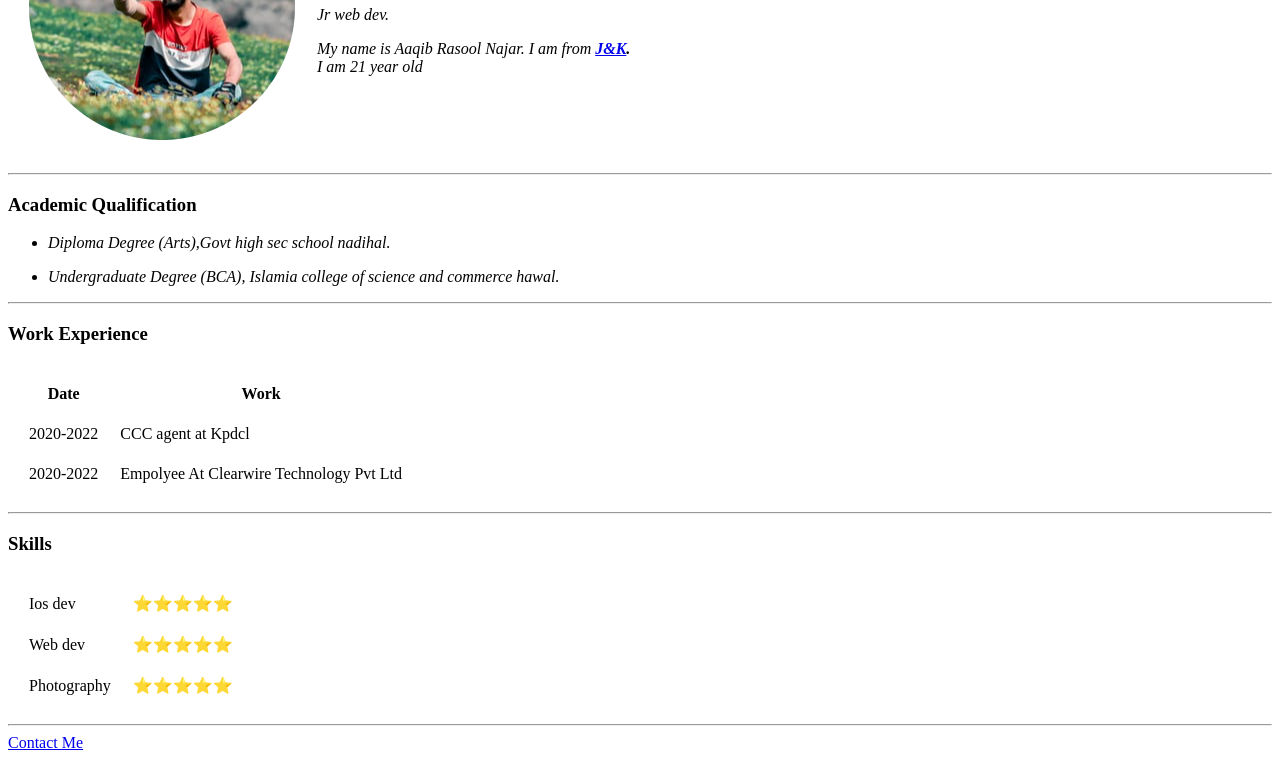
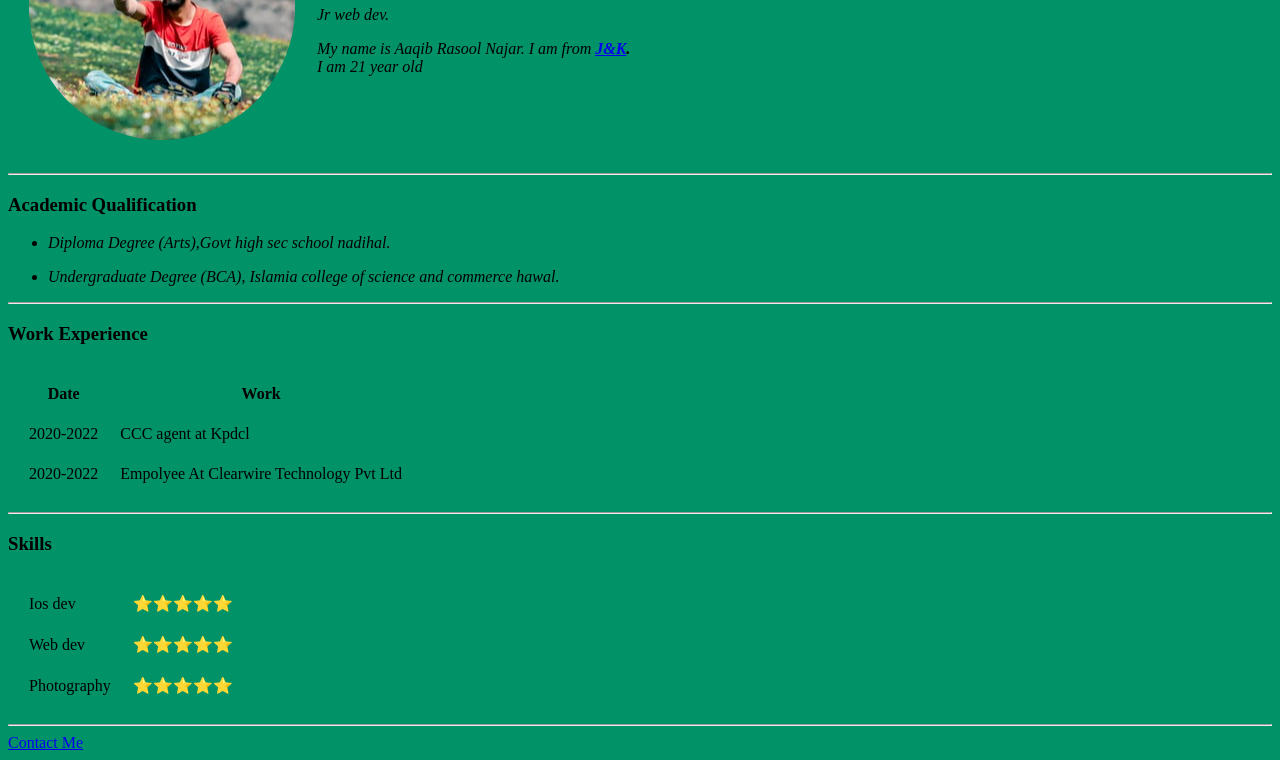
Before and after one commit to aaqiibrasool/cv, a plain HTML site: page index.html in a window 1280 px wide. Shown: the part 155-915 px from the top of the page. Drawn offline with Linux system fonts and the light colour scheme.

Commit message:
Update index.html

```diff
--- a/index.html
+++ b/index.html
@@ -6,7 +6,7 @@
   <title>Aaqib's Personal Site</title>
 </head>
 
-<body>
+<body style="background-color:#019267;">
   <table cellspacing="20">
     <tr>
       <td> <img src="images/aaqiib-cropped.png" </td>
```
